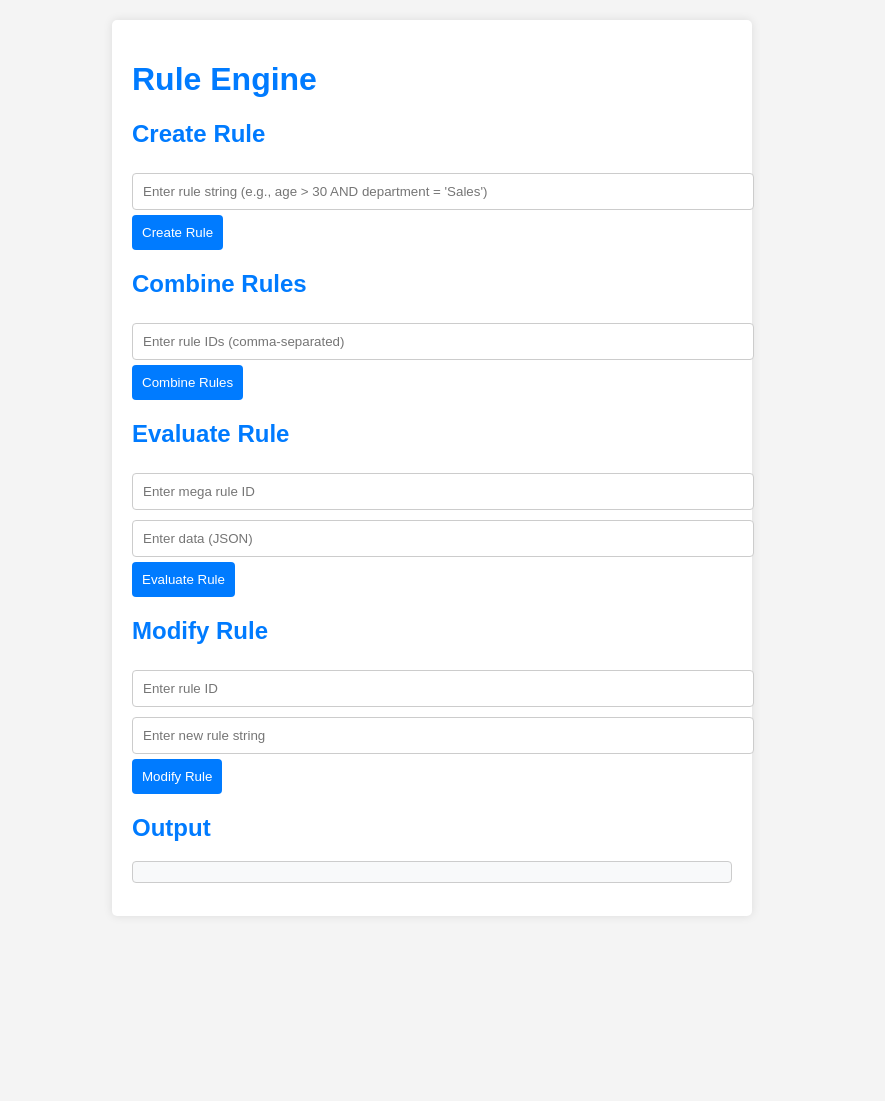
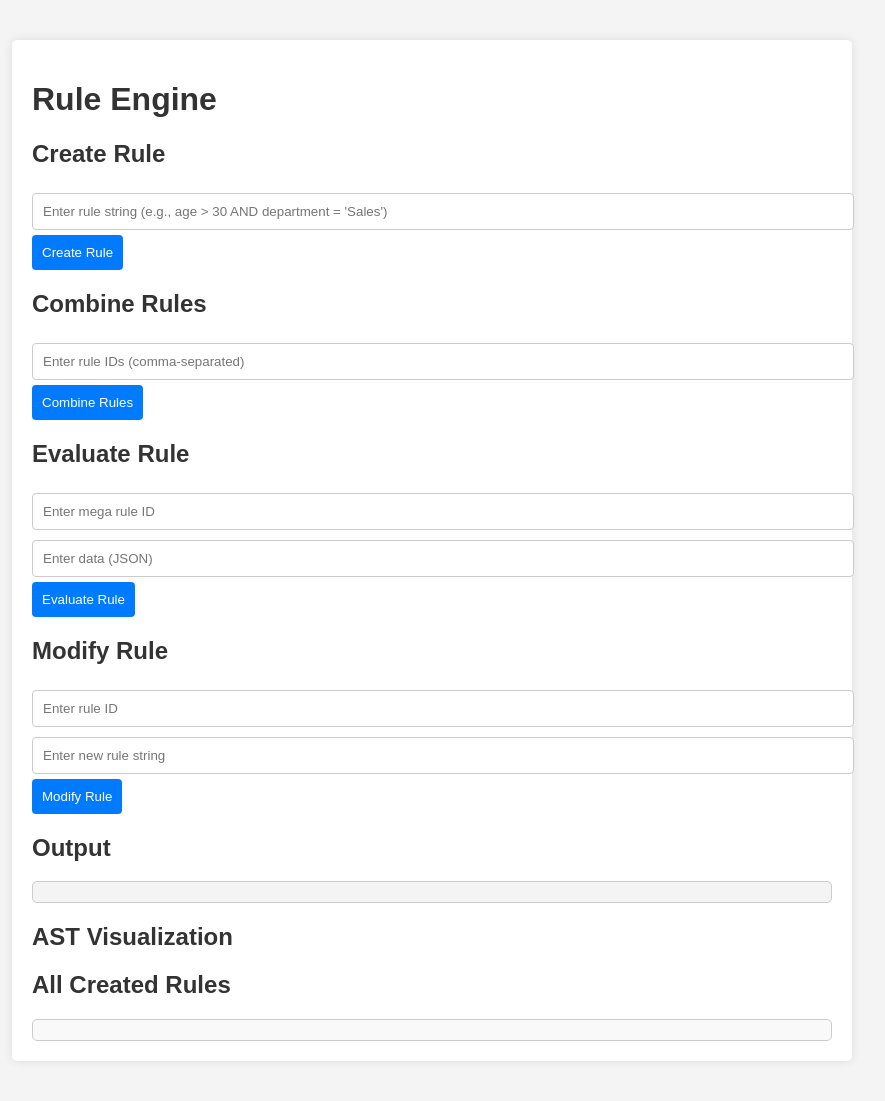
Before and after one commit to RAJPOWELL/Rule-Engine-with-AST, a Flask app: page / in a window 1280 px wide. Shown: the whole page, without its empty margins (208-1093 px from the left). Before the commit the page ends 883 px from the top, so only its background shows below. Run offline with Flask 3, Linux system fonts and the light colour scheme.

Commit message:
AST Graph Feature Implemented

```diff
--- a/app.py
+++ b/app.py
@@ -115,7 +115,8 @@ def create_rule():
     rule = Rule(rule_string=rule_string, ast=json.dumps(ast.to_dict()))
     session.add(rule)
     session.commit()
-    return jsonify({'id': rule.id, 'ast': rule.ast})
+    return jsonify({'id': rule.id, 'ast': rule.ast})  # Ensure AST is returned in JSON
+
 
 @app.route('/combine_rules', methods=['POST'])
 def combine_rules():
--- a/templates/index.html
+++ b/templates/index.html
@@ -5,6 +5,47 @@
     <meta name="viewport" content="width=device-width, initial-scale=1.0">
     <link rel="stylesheet" href="{{ url_for('static', filename='styles.css') }}">
     <title>Rule Engine</title>
+    <script src="https://d3js.org/d3.v6.min.js"></script>
+    <style>
+        /* Optional CSS for better visualization */
+        body {
+            font-family: Arial, sans-serif;
+            margin: 20px;
+        }
+
+        .container {
+            max-width: 800px;
+            margin: auto;
+        }
+
+        .form-section {
+            margin-bottom: 20px;
+        }
+
+        h1, h2 {
+            color: #333;
+        }
+
+        pre {
+            background: #f4f4f4;
+            padding: 10px;
+            border-radius: 5px;
+            white-space: pre-wrap;  /* Ensures text wraps */
+            word-wrap: break-word;  /* Breaks long words */
+            max-height: 200px;  /* Limits the height of the output box */
+            overflow-y: auto;   /* Adds a scrollbar if content exceeds the height */
+            margin: 10px 0;     /* Adds some margin around the output box */
+        }
+
+        /* CSS for rules list */
+        .rules-list {
+            margin-top: 20px;
+            padding: 10px;
+            border: 1px solid #ccc;
+            border-radius: 5px;
+            background: #f9f9f9;
+        }
+    </style>
 </head>
 <body>
     <div class="container">
@@ -38,10 +79,17 @@
 
         <h2>Output</h2>
         <pre id="output"></pre>
+
+        <h2>AST Visualization</h2>
+        <div id="astContainer"></div>  <!-- Container for AST Visualization -->
+
+        <h2>All Created Rules</h2>
+        <div class="rules-list" id="rulesList"></div> <!-- Container for all created rules -->
     </div>
 
     <script>
         const BASE_URL = "http://127.0.0.1:5000";
+        let ruleCount = 0;  // Track the number of rules created
 
         function createRule() {
             const ruleString = document.getElementById("ruleString").value;
@@ -55,6 +103,13 @@
             .then(response => response.json())
             .then(data => {
                 document.getElementById("output").innerText += `Create Rule Response: ${JSON.stringify(data)}\n`;
+                renderAST(data.ast);  // Call to render the AST
+
+                // Update the rules list
+                ruleCount++;
+                const ruleElement = document.createElement("div");
+                ruleElement.textContent = `Rule ${ruleCount}: ${ruleString} (ID: ${data.id})`;
+                document.getElementById("rulesList").appendChild(ruleElement);
             })
             .catch(error => {
                 document.getElementById("output").innerText += `Error: ${error}\n`;
@@ -121,6 +176,52 @@
                 document.getElementById("output").innerText += `Error: ${error}\n`;
             });
         }
+
+        function renderAST(ast) {
+            // Clear previous AST
+            d3.select("#astContainer").selectAll("*").remove();
+
+            const parsedAST = JSON.parse(ast);
+            const treeData = toTreeStructure(parsedAST);
+            const svg = d3.select("#astContainer").append("svg").attr("width", 600).attr("height", 400);
+            const g = svg.append("g").attr("transform", "translate(40,0)");
+
+            const tree = d3.tree().size([300, 200]);
+            const root = d3.hierarchy(treeData);
+            tree(root);
+
+            // Links
+            g.selectAll(".link")
+                .data(root.links())
+                .enter().append("path")
+                .attr("class", "link")
+                .attr("d", d3.linkHorizontal().x(d => d.y).y(d => d.x));
+
+            // Nodes
+            const node = g.selectAll(".node")
+                .data(root.descendants())
+                .enter().append("g")
+                .attr("class", d => "node" + (d.children ? " node--internal" : " node--leaf"))
+                .attr("transform", d => "translate(" + d.y + "," + d.x + ")");
+
+            node.append("circle")
+                .attr("r", 5);
+
+            node.append("text")
+                .attr("dy", 3)
+                .attr("x", d => d.children ? -8 : 8)
+                .style("text-anchor", d => d.children ? "end" : "start")
+                .text(d => d.data.name);
+        }
+
+        function toTreeStructure(node) {
+            // Helper function to convert AST to tree structure for D3
+            if (node.type === 'operand') {
+                return { name: node.value };
+            }
+            const children = [node.left, node.right].filter(Boolean).map(toTreeStructure);
+            return { name: node.value, children: children };
+        }
     </script>
 </body>
 </html>
```
Also changed, not shown: rules.db.
